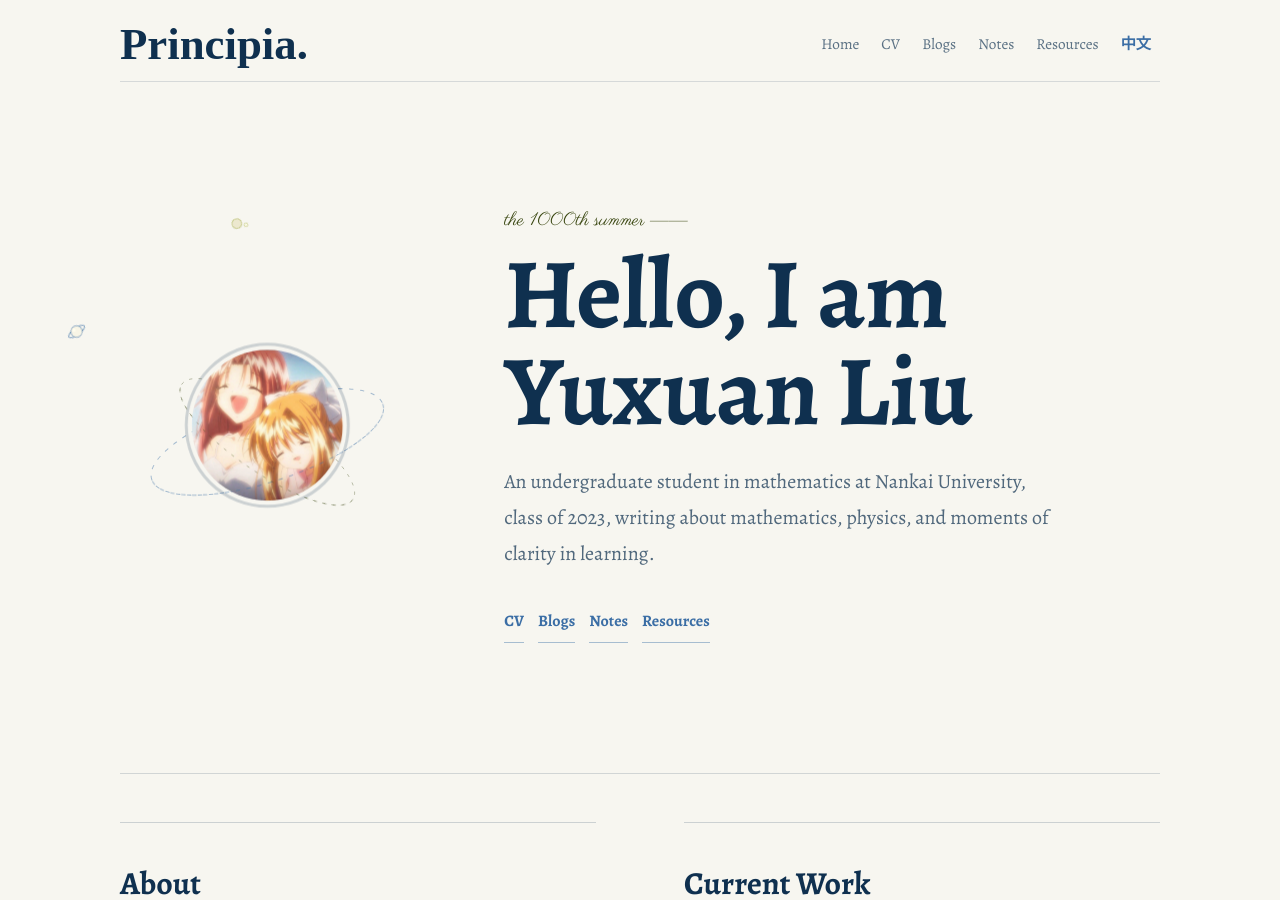
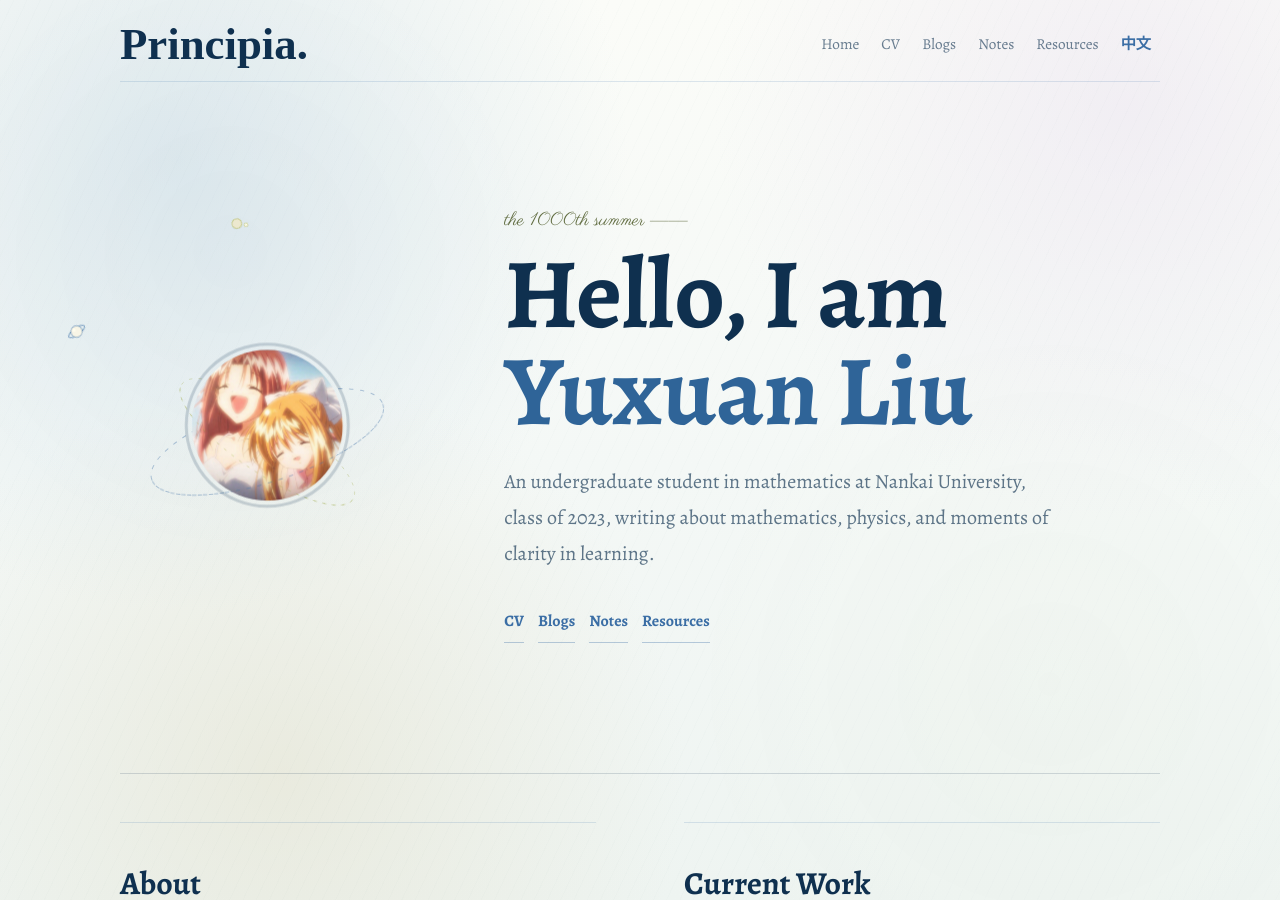
Before and after one commit to EtherealKasumi/personalpage, a Jekyll site: the page built from index.md, in a window 1280 px wide and 900 px high. Built offline with Jekyll 4.4.1, drawn with Linux system fonts in a browser that asks for light colours; some web fonts are replaced; a style sheet for code colours, icons or effects is not loaded.

Commit message:
Tune minimalist shoegaze palette

```diff
--- a/_layouts/default.html
+++ b/_layouts/default.html
@@ -304,16 +304,30 @@
         .box.glass { background: rgba(248, 245, 232, 0.5); backdrop-filter: blur(8px); border: 1px solid rgba(15, 48, 79, 0.1);}
 
         /* Minimalist theme */
-        html { background-color: #f7f6f0; }
-        body::before { background: #f7f6f0; }
-        .paper-background { display: none; }
+        html { background-color: #f8faf7; }
+        body::before {
+            background:
+                radial-gradient(circle at 14% 18%, rgba(199, 218, 229, 0.54), transparent 34%),
+                radial-gradient(circle at 88% 12%, rgba(232, 224, 239, 0.48), transparent 30%),
+                radial-gradient(circle at 22% 86%, rgba(227, 224, 203, 0.5), transparent 32%),
+                linear-gradient(180deg, #fbfcf8 0%, #f4f8f6 52%, #eef4f1 100%);
+        }
+        .paper-background {
+            display: block;
+            opacity: 0.34;
+            mix-blend-mode: multiply;
+            background-image:
+                radial-gradient(circle at 18% 28%, rgba(59, 110, 165, 0.08), transparent 24%),
+                radial-gradient(circle at 82% 76%, rgba(148, 160, 47, 0.06), transparent 28%),
+                repeating-linear-gradient(115deg, rgba(15, 48, 79, 0.025) 0 1px, transparent 1px 12px);
+        }
         .top-nav {
             width: min(1040px, calc(100% - 36px));
             margin-top: 22px;
             padding: 0 0 14px;
             background: transparent;
             border: 0;
-            border-bottom: 1px solid rgba(15, 48, 79, 0.14);
+            border-bottom: 1px solid rgba(59, 110, 165, 0.16);
             border-radius: 0;
             box-shadow: none;
             overflow: visible;
@@ -334,7 +348,7 @@
         }
         .nav-links { gap: 4px; }
         .nav-links a {
-            color: rgba(15, 48, 79, 0.68);
+            color: rgba(15, 48, 79, 0.62);
             padding: 6px 9px;
             border-radius: 0;
             background: transparent;
@@ -376,12 +390,12 @@
         .avatar-svg-image,
         .avatar-rim { filter: none; }
         .svg-orbit.orbit-a,
-        .svg-orbit-front.orbit-a { stroke: rgba(59, 110, 165, 0.42); }
+        .svg-orbit-front.orbit-a { stroke: rgba(59, 110, 165, 0.36); }
         .svg-orbit.orbit-b,
-        .svg-orbit-front.orbit-b { stroke: rgba(57, 70, 16, 0.34); }
+        .svg-orbit-front.orbit-b { stroke: rgba(148, 160, 47, 0.28); }
         .avatar-rim { stroke: rgba(15, 48, 79, 0.18); stroke-width: 3; }
         .home-kicker {
-            color: var(--ink-olive);
+            color: rgba(57, 70, 16, 0.78);
             font-size: 1.18rem;
         }
         .profile-info h1,
@@ -396,6 +410,9 @@
             font-size: clamp(3rem, 8vw, 6.2rem);
             letter-spacing: 0;
         }
+        .profile-info h1 span:last-child {
+            color: #2f6498;
+        }
         .profile-info .subtitle,
         .post-excerpt,
         .post-date,
@@ -403,14 +420,14 @@
         .ledger-empty,
         .page-tagline,
         .blog-quote {
-            color: rgba(15, 48, 79, 0.72);
+            color: rgba(15, 48, 79, 0.66);
         }
         .btn {
             min-height: 40px;
             padding: 7px 0;
             background: transparent;
             border: 0;
-            border-bottom: 1px solid rgba(59, 110, 165, 0.42);
+            border-bottom: 1px solid rgba(59, 110, 165, 0.34);
             border-radius: 0;
             color: var(--lake-blue);
             box-shadow: none;
@@ -418,6 +435,7 @@
         .btn:hover {
             background: transparent;
             color: var(--ink-deep);
+            border-bottom-color: rgba(148, 160, 47, 0.56);
             box-shadow: none;
             transform: translateY(-1px);
         }
@@ -435,7 +453,7 @@
             padding: clamp(24px, 4vw, 40px) 0 0;
             background: transparent;
             border: 0;
-            border-top: 1px solid rgba(15, 48, 79, 0.18);
+            border-top: 1px solid rgba(59, 110, 165, 0.16);
             border-radius: 0;
             box-shadow: none;
             overflow: visible;
@@ -448,7 +466,7 @@
         .blog-hero {
             padding: clamp(32px, 7vw, 82px) 0 clamp(10px, 3vw, 22px);
             text-align: center;
-            border-bottom: 1px solid rgba(15, 48, 79, 0.16);
+            border-bottom: 1px solid rgba(59, 110, 165, 0.16);
         }
         .blog-title { margin-bottom: 12px; }
         .blog-quick-links {
@@ -465,8 +483,8 @@
         }
         .ledger-entry {
             border: 0;
-            border-top: 1px solid rgba(15, 48, 79, 0.16);
-            border-bottom: 1px solid rgba(15, 48, 79, 0.16);
+            border-top: 1px solid rgba(59, 110, 165, 0.16);
+            border-bottom: 1px solid rgba(59, 110, 165, 0.16);
             border-radius: 0;
             padding-inline: 0;
         }
@@ -477,27 +495,27 @@
         }
         .archive-entry {
             min-height: 34px;
-            border: 1px solid rgba(15, 48, 79, 0.22);
+            border: 1px solid rgba(59, 110, 165, 0.22);
             border-radius: 999px;
         }
         .archive-entry:hover {
-            color: #f7f6f0;
+            color: #f8faf7;
             background: var(--ink-deep);
             box-shadow: none;
         }
         .ledger-date {
-            border: 1px solid rgba(15, 48, 79, 0.18);
+            border: 1px solid rgba(59, 110, 165, 0.2);
             border-radius: 10px;
         }
         .ledger-date:hover {
-            color: #f7f6f0;
+            color: #f8faf7;
             background: var(--lake-blue);
             box-shadow: none;
         }
         .archive-post {
             padding: 12px 0;
             border: 0;
-            border-bottom: 1px solid rgba(15, 48, 79, 0.12);
+            border-bottom: 1px solid rgba(59, 110, 165, 0.12);
             border-radius: 0;
         }
         .archive-post:hover {
@@ -509,11 +527,11 @@
         .post-card {
             padding: clamp(22px, 4vw, 34px) 0;
             border: 0;
-            border-top: 1px solid rgba(15, 48, 79, 0.16);
+            border-top: 1px solid rgba(59, 110, 165, 0.16);
             border-radius: 0;
         }
         .post-card-link:hover .post-card {
-            background: transparent;
+            background: rgba(227, 224, 203, 0.18);
             border-color: rgba(59, 110, 165, 0.44);
             box-shadow: none;
             transform: translateX(4px);
@@ -523,12 +541,12 @@
             color: var(--lake-blue);
         }
         .post-header {
-            border-bottom: 1px solid rgba(15, 48, 79, 0.16);
+            border-bottom: 1px solid rgba(59, 110, 165, 0.16);
         }
         .post-content,
         .post-content p,
         .post-content li {
-            color: rgba(15, 48, 79, 0.88);
+            color: rgba(15, 48, 79, 0.86);
         }
         .theorem,
         .definition,
```
